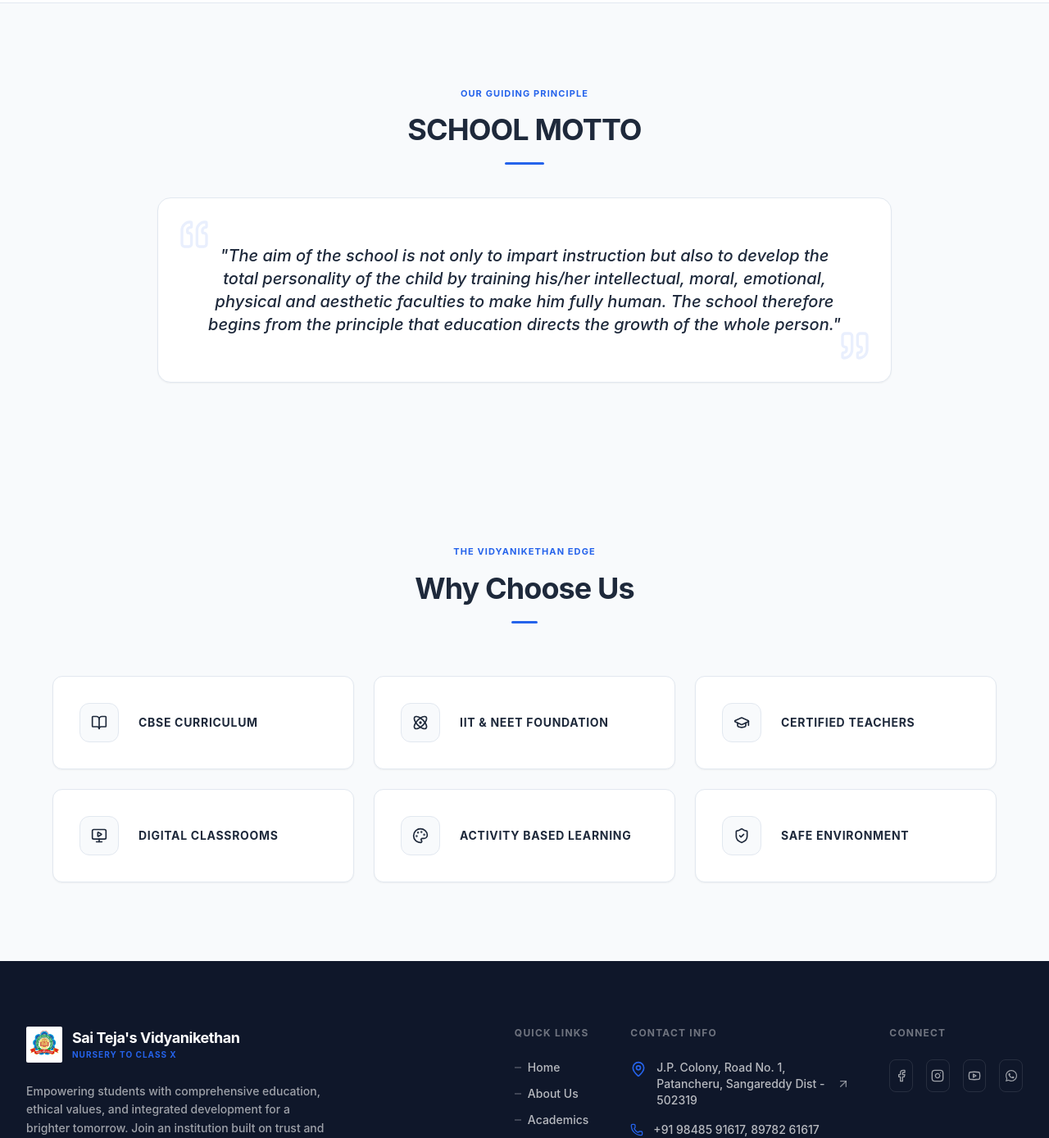
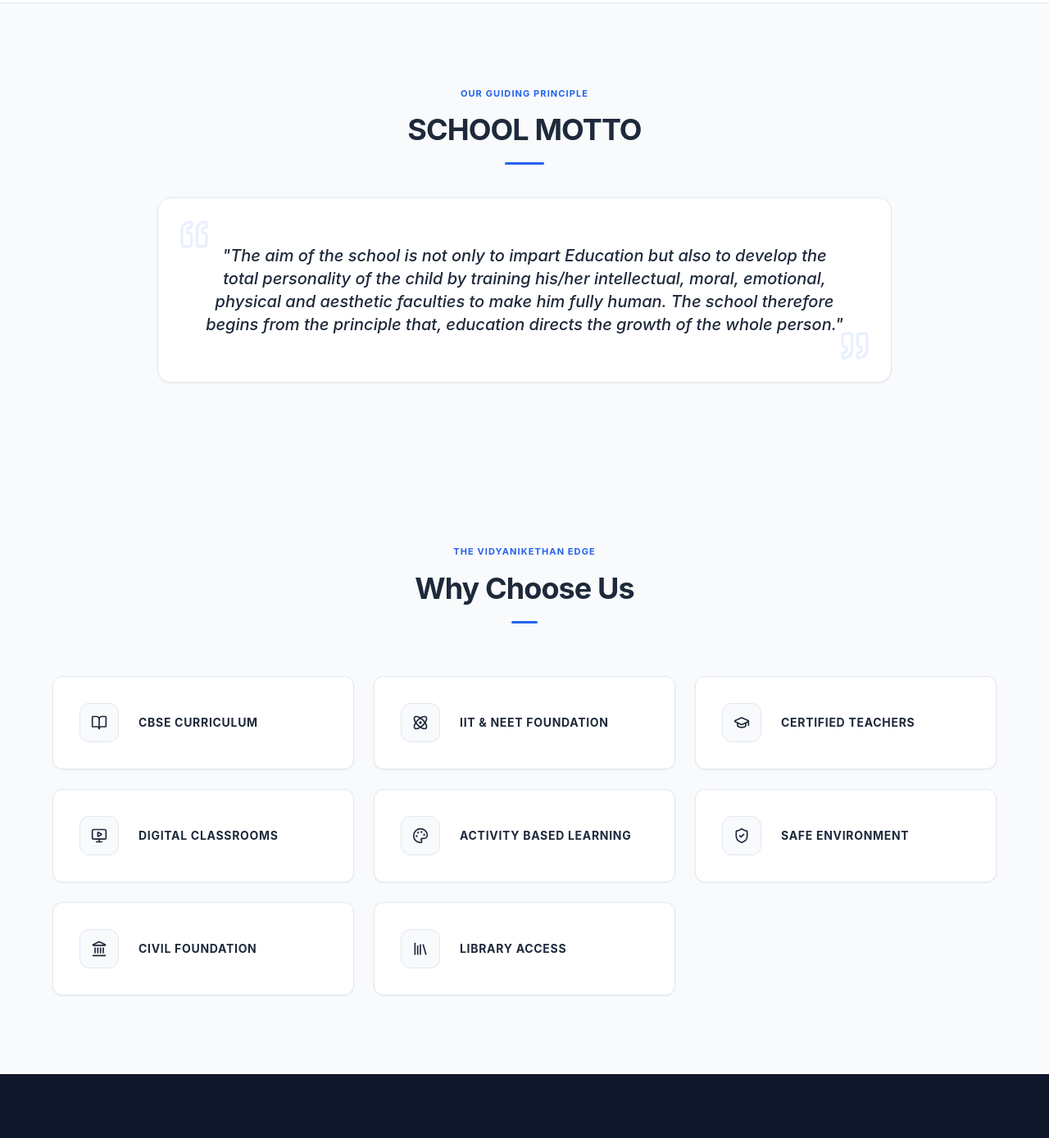
Before and after one commit to SaiCharanChenigum/vidyanikethan-school, a Next.js app: page /about in a window 1280 px wide. Shown: the part 1531-2920 px from the top of the page at 82% size. Built offline with nearby package versions, Linux system fonts and the light colour scheme.

Commit message:
feat: text revisions for stats, qualifications, and new facilities

```diff
--- a/src/app/about/page.tsx
+++ b/src/app/about/page.tsx
@@ -1,4 +1,4 @@
-import { BookOpen, Atom, GraduationCap, MonitorPlay, Palette, ShieldCheck, Target, Eye, Quote } from "lucide-react";
+import { BookOpen, Atom, GraduationCap, MonitorPlay, Palette, ShieldCheck, Target, Eye, Quote, Landmark, Library } from "lucide-react";
 import { Metadata } from "next";
 
 export const metadata: Metadata = {
@@ -14,6 +14,8 @@
     { title: "Digital Classrooms", icon: MonitorPlay },
     { title: "Activity Based Learning", icon: Palette },
     { title: "Safe Environment", icon: ShieldCheck },
+    { title: "Civil Foundation", icon: Landmark },
+    { title: "Library Access", icon: Library },
   ];
 
   return (
@@ -86,7 +88,7 @@
             <Quote className="absolute bottom-6 right-6 w-10 h-10 text-brand-indigo/10 hidden md:block" />
 
             <p className="text-lg md:text-xl text-sys-primary font-medium leading-relaxed italic relative z-10 text-center">
-              &quot;The aim of the school is not only to impart instruction but also to develop the total personality of the child by training his/her intellectual, moral, emotional, physical and aesthetic faculties to make him fully human. The school therefore begins from the principle that education directs the growth of the whole person.&quot;
+              &quot;The aim of the school is not only to impart Education but also to develop the total personality of the child by training his/her intellectual, moral, emotional, physical and aesthetic faculties to make him fully human. The school therefore begins from the principle that, education directs the growth of the whole person.&quot;
             </p>
           </div>
         </div>
--- a/src/components/home/CorrespondentSection.tsx
+++ b/src/components/home/CorrespondentSection.tsx
@@ -44,7 +44,7 @@
             </div>
             <h3 className="text-xl font-bold text-sys-primary text-center uppercase">G. Sai Teja</h3>
             <p className="text-sm text-sys-muted font-bold tracking-wider mt-1 text-center">CORRESPONDENT</p>
-            <p className="text-xs text-brand-indigo font-bold tracking-widest mt-2 bg-brand-indigo/10 px-3 py-1 rounded-full text-center">MA, BL, PADIRPM</p>
+            <p className="text-xs text-brand-indigo font-bold tracking-widest mt-2 bg-brand-indigo/10 px-3 py-1 rounded-full text-center">MA, BL, PGDIRPM</p>
           </motion.div>
 
           {/* Text Side */}
--- a/src/components/home/Features.tsx
+++ b/src/components/home/Features.tsx
@@ -1,7 +1,7 @@
 "use client";
 
 import { motion } from "framer-motion";
-import { Book, GraduationCap, Laptop, Palette, Trophy, Stethoscope, Video, Music, Atom, MonitorPlay } from "lucide-react";
+import { Book, GraduationCap, Laptop, Palette, Trophy, Stethoscope, Video, Music, Atom, MonitorPlay, Landmark, Library } from "lucide-react";
 import { FadeContent } from "@/components/ui/FadeContent";
 
 export function Features() {
@@ -16,6 +16,8 @@
     { name: "Medical Care", icon: Stethoscope },
     { name: "CCTV Coverage", icon: Video },
     { name: "Extracurriculars", icon: Music },
+    { name: "Civil Foundation", icon: Landmark },
+    { name: "Library Access", icon: Library },
   ];
 
   const containerVariants = {
--- a/src/components/home/StatsCounter.tsx
+++ b/src/components/home/StatsCounter.tsx
@@ -41,7 +41,7 @@
   const stats = [
     { end: 100, suffix: "%", text: "Results" },
     { end: 50, suffix: "/50", text: "Students Passed" },
-    { end: 25, suffix: "+", text: "Expert Teachers" },
+    { end: 45, suffix: "+", text: "Expert Teachers" },
     { end: 22, suffix: "+", text: "Years of Excellence" }
   ];
 
```
